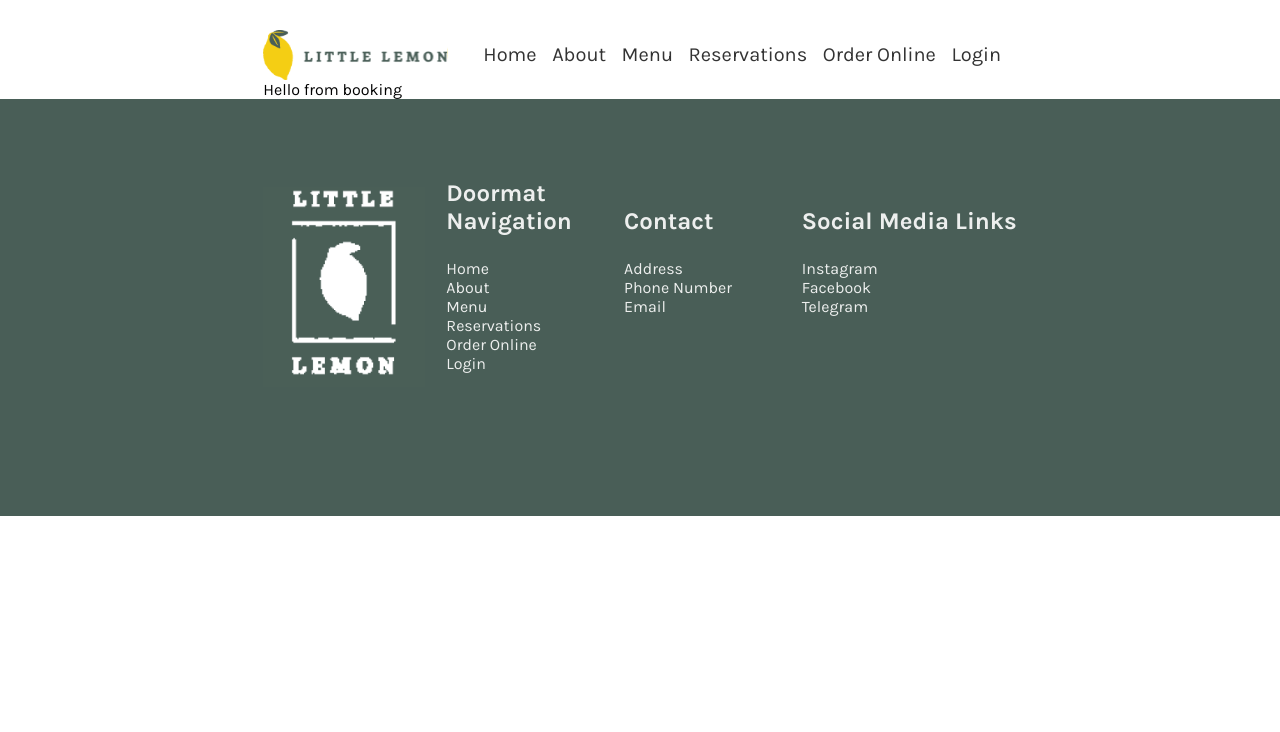
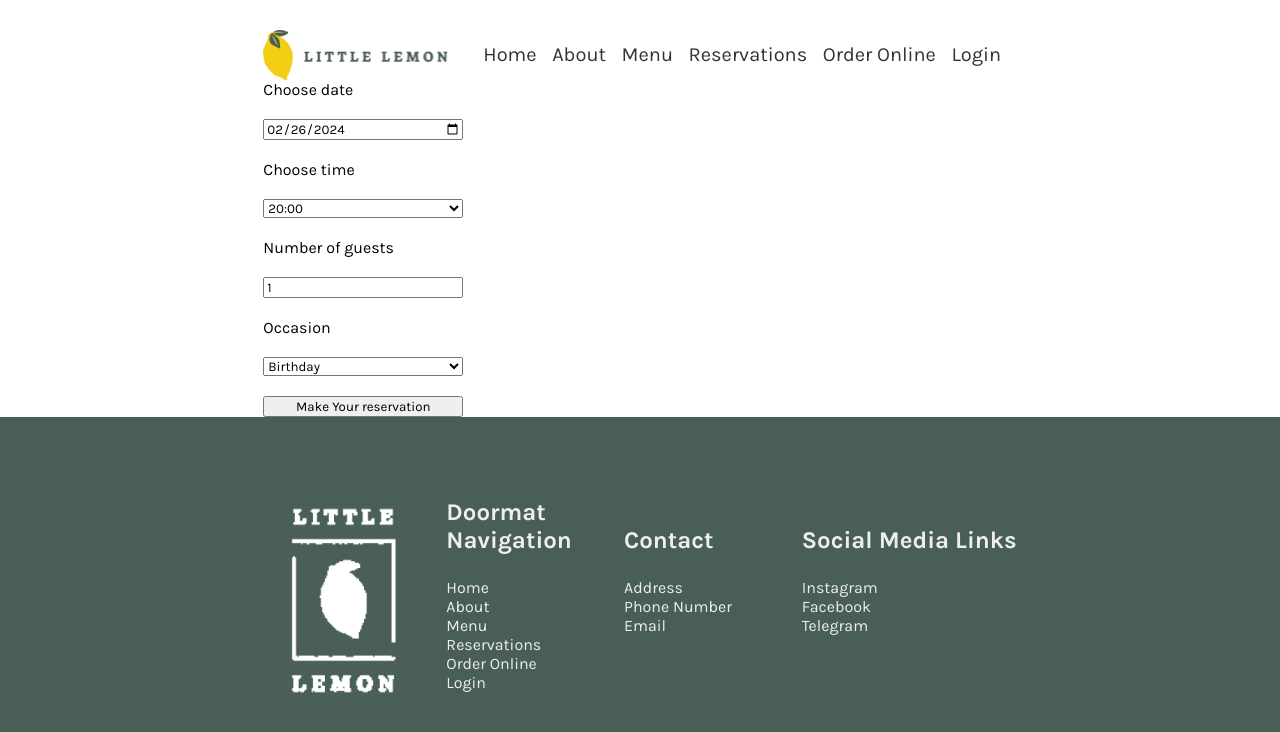
Before and after one commit to Foltrex/Little-Lemon, a React (Create React App) app: page /booking in a window 1280 px wide. Shown: the top 732 px of the page. Built offline with nearby package versions, Linux system fonts and the light colour scheme; a web font is replaced by a local one.

Commit message:
Add time updating

```diff
--- a/package.json
+++ b/package.json
@@ -9,13 +9,16 @@
     "@testing-library/jest-dom": "^5.17.0",
     "@testing-library/react": "^13.4.0",
     "@testing-library/user-event": "^13.5.0",
+    "date-fns": "^3.3.1",
+    "formik": "^2.4.5",
     "framer-motion": "^11.0.6",
     "lodash": "^4.17.21",
     "react": "^18.2.0",
     "react-dom": "^18.2.0",
     "react-router-dom": "^6.22.1",
     "react-scripts": "5.0.1",
-    "web-vitals": "^2.1.4"
+    "web-vitals": "^2.1.4",
+    "yup": "^1.3.3"
   },
   "scripts": {
     "start": "react-scripts start",
--- a/src/App.js
+++ b/src/App.js
@@ -1,20 +1,13 @@
 import './App.css';
 import Navbar from './components/Navbar/Navbar';
 import Footer from './components/Footer/Footer';
-import { Route, Routes } from 'react-router-dom';
-import Booking from './components/Booking/Booking';
-import Home from './components/Home/Home';
+import Main from './components/Main';
 
 function App() {
   return (
     <>
       <Navbar />
-      <main>
-        <Routes>
-          <Route path='/' element={<Home />} />
-          <Route path='/booking' element={<Booking />} />
-        </Routes>
-      </main>
+      <Main />
       <Footer />
     </>
   );
--- a/src/components/Booking/Booking.jsx
+++ b/src/components/Booking/Booking.jsx
@@ -1,10 +1,11 @@
-import React from 'react';
+import React, { useState } from 'react';
+import BookingForm from './BookingForm/BookingForm';
 
-const Booking = () => {
+const Booking = (props) => {
     return (
-        <div>
-            Hello from booking
-        </div>
+        <>
+            <BookingForm {...props} />
+        </>
     );
 }
 
--- /dev/null
+++ b/src/components/Booking/BookingForm/BookingForm.jsx
@@ -0,0 +1,99 @@
+import { useFormik } from 'formik';
+import React, { useEffect } from 'react';
+import styles from './BookingForm.module.css';
+import * as yup from 'yup';
+import * as dateFns from 'date-fns'
+
+const BookingForm = ({ state, dispatch }) => {
+    const occasions = ['Birthday', 'Anniversary'];
+    const { availableTimes } = state;
+
+    const now = new Date();
+    const formattedDate = now.toISOString().split('T')[0];
+    const formik = useFormik({
+        initialValues: {
+            date: formattedDate,
+            guests: 1,
+            time: availableTimes[0]
+        },
+        validationSchema: yup.object({
+            date: yup.date().required().min(now),
+            time: yup.string().required().matches(/\d{1,2}:\d{2}/),
+            guests: yup.number().required().min(1).max(10),
+            occasion: yup.string().oneOf(occasions)
+        }),
+        onSubmit: values => {
+            alert(JSON.stringify(values, null, 2));
+        }
+    });
+
+    const onDateChange = (e) => {
+        formik.handleChange(e);
+        const chosenDate = e.target.value;
+        const currentDateString = formattedDate;
+        const tomorrow = dateFns.addDays(now, 1);
+        const formattedDateTomorrow = tomorrow.toISOString().split('T')[0];
+
+        if (chosenDate === currentDateString) {
+            dispatch({ type: 'today' });
+        } else if (chosenDate === formattedDateTomorrow) {
+            dispatch({ type: 'tomorrow' });
+        } else {
+            dispatch({ type: 'next days' });
+        }
+    }
+
+    return (
+        <>
+            <form onSubmit={formik.handleSubmit} className={styles.bookingForm}>
+                <label htmlFor="date">Choose date</label>
+                <input
+                    id="date"
+                    name="date"
+                    type="date"
+                    onChange={onDateChange}
+                    value={formik.values.date}
+                />
+
+                <label htmlFor="time">Choose time</label>
+                <select
+                    id="time"
+                    name="time"
+                    onChange={formik.handleChange}
+                    value={formik.values.time}
+                >
+                    {availableTimes.map(timeOption => (
+                        <option key={timeOption}>{timeOption}</option>
+                    ))}
+                </select>
+
+                <label htmlFor="guests">Number of guests</label>
+                <input
+                    id="guests"
+                    name="guests"
+                    type="number"
+                    min="1"
+                    max="10"
+                    value={formik.values.guests}
+                    onChange={formik.handleChange}
+                />
+
+                <label htmlFor="occasion">Occasion</label>
+                <select
+                    id="occasion"
+                    name="occasion"
+                    value={formik.values.occasion}
+                    onChange={formik.handleChange}
+                >
+                    {occasions.map(occasion => (
+                        <option key={occasion}>{occasion}</option>
+                    ))}
+                </select>
+
+                <input type="submit" value="Make Your reservation" />
+            </form>
+        </>
+    );
+}
+
+export default BookingForm;
--- /dev/null
+++ b/src/components/Booking/BookingForm/BookingForm.module.css
@@ -0,0 +1,5 @@
+.bookingForm {
+    display: grid;
+    max-width: 200px;
+    gap: 20px;
+}
--- /dev/null
+++ b/src/components/Main.jsx
@@ -0,0 +1,43 @@
+import React, { useReducer, useState } from 'react';
+import { Route, Routes } from 'react-router-dom';
+import Booking from './Booking/Booking';
+import Home from './Home/Home';
+
+
+const Main = () => {
+    const updateTimes = (state, action) => {
+        switch (action.type) {
+            case 'today': {
+                return { availableTimes: ['20:00','21:00'] }
+            }
+            case 'tomorrow': {
+                return { availableTimes: [
+                    '9:00', '10:00', '12:00', '16:00', '19:00',
+                    '20:00', '21:00'
+                ] }
+            }
+            default: {
+                return { availableTimes: [
+                    '9:00', '10:00', '11:00', '12:00', '13:00', '14:00',
+                    '15:00', '16:00', '17:00', '18:00', '19:00', '20:00',
+                    '21:00'
+                ] }
+            }
+        }
+    }
+
+    const [state, dispatch] = useReducer(updateTimes, { availableTimes: ['20:00','21:00'] });
+
+    return (
+        <>
+            <main>
+                <Routes>
+                    <Route path='/' element={<Home />} />
+                    <Route path='/booking' element={<Booking state={state} dispatch={dispatch} />} />
+                </Routes>
+            </main>
+        </>
+    );
+}
+
+export default Main;
```
Also changed, not shown: 1 other file (tests, documents, lock files or other folders).
